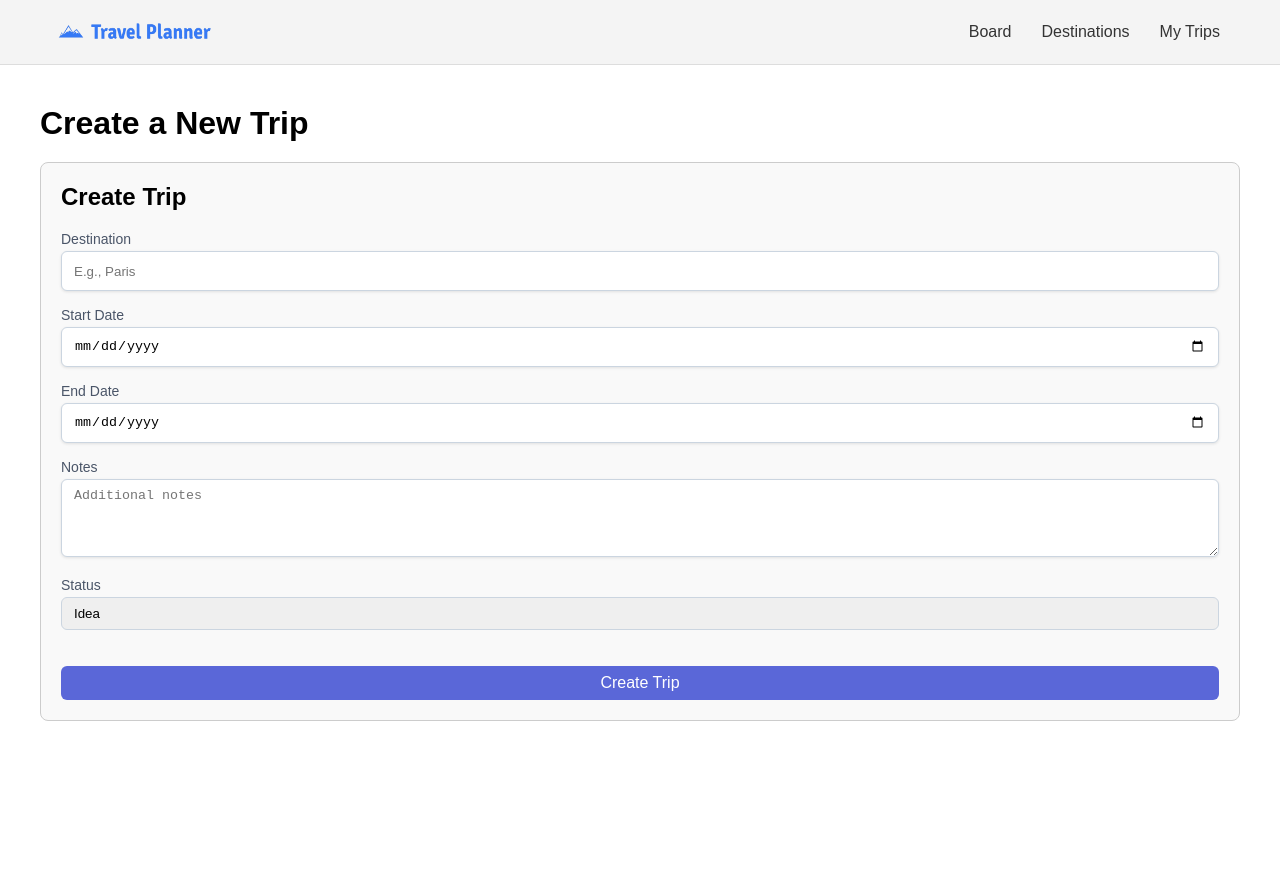
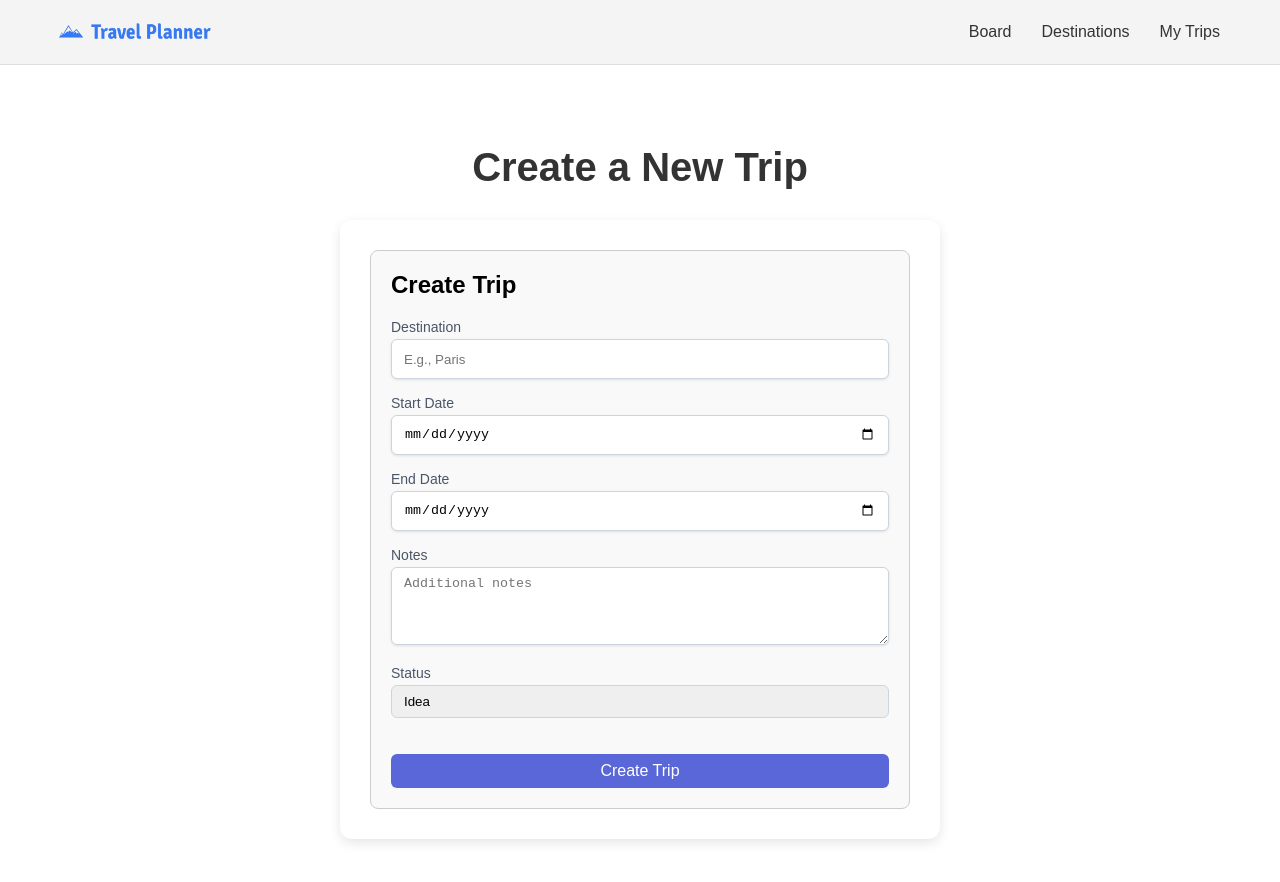
Before and after one commit to shyptia/travel-board, a Next.js app: page /trips/new in a window 1280 px wide. Shown: the top 882 px of the page. Before the commit the page ends 800 px from the top, so only its background shows below. Built offline with nearby package versions, Linux system fonts and the light colour scheme.

Commit message:
Change styles for create and edit pages

```diff
--- a/src/views/CreateTrip/CreateTrip.module.scss
+++ b/src/views/CreateTrip/CreateTrip.module.scss
@@ -1,5 +1,23 @@
 .createTripPage {
+  display: flex;
+  flex-direction: column;
+  align-items: center;
+  padding: 40px 20px;
+  min-height: 100vh;
+
   .header {
-    margin-bottom: 20px;
+    font-size: 2.5rem;
+    font-weight: bold;
+    color: #333;
+    margin-bottom: 30px;
+    text-align: center;
+  }
+
+  .travelFormWrapper {
+    width: 100%;
+    max-width: 600px;
+    border-radius: 12px;
+    box-shadow: 0 4px 12px rgba(0, 0, 0, 0.1);
+    padding: 30px;
   }
 }
--- a/src/views/CreateTrip/index.tsx
+++ b/src/views/CreateTrip/index.tsx
@@ -18,7 +18,9 @@ export const CreateTrip = () => {
   return (
     <div className={styles.createTripPage}>
       <h1 className={styles.header}>Create a New Trip</h1>
-      <TravelForm onSubmit={handleSubmit} />
+      <div className={styles.travelFormWrapper}>
+        <TravelForm onSubmit={handleSubmit} />
+      </div>
     </div>
   );
 };
--- a/src/views/EditTrip/index.tsx
+++ b/src/views/EditTrip/index.tsx
@@ -23,7 +23,9 @@ export const EditTrip = () => {
   return (
     <div className={styles.editTripPage}>
       <h1 className={styles.header}>Edit Trip</h1>
-      <TravelForm onSubmit={handleSubmit} initialData={foundedTrip} />
+      <div className={styles.travelFormWrapper}>
+        <TravelForm onSubmit={handleSubmit} initialData={foundedTrip} />
+      </div>
     </div>
   );
 };
```
Also changed, not shown: src/views/EditTrip/EditTrip.module.scss (+20 -1 lines).
